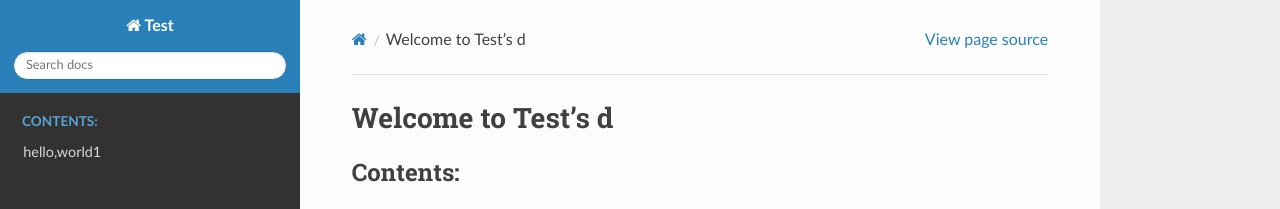
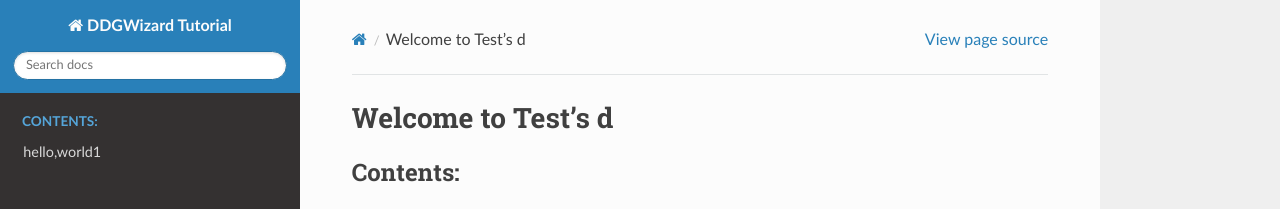
Before and after one commit to Mingkai14/ReadtheDocsTest, a Sphinx documentation site: the page built from Docs/index.rst, in a window 1280 px wide. Shown: the top 209 px of the page. Built offline with Sphinx 7.4.7 and the Read the Docs theme 2.0.0, drawn with Linux system fonts in a browser that asks for light colours.

Commit message:
Update conf.py

```diff
--- a/Docs/conf.py
+++ b/Docs/conf.py
@@ -6,7 +6,7 @@
 # -- Project information -----------------------------------------------------
 # https://www.sphinx-doc.org/en/master/usage/configuration.html#project-information
 
-project = 'Test'
+project = 'DDGWizard Tutorial'
 copyright = '2024, Mingkai'
 author = 'Mingkai'
 release = '1.0'
```
